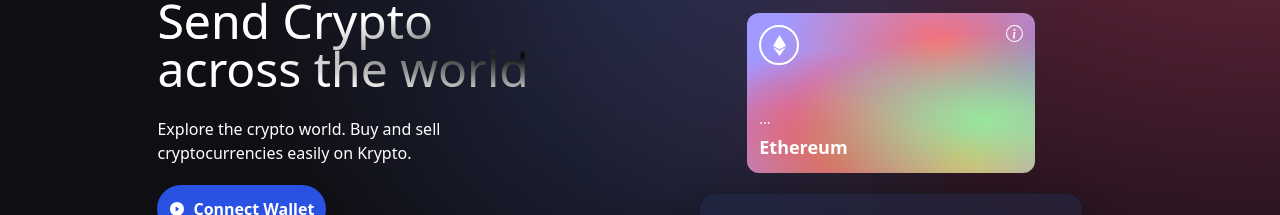
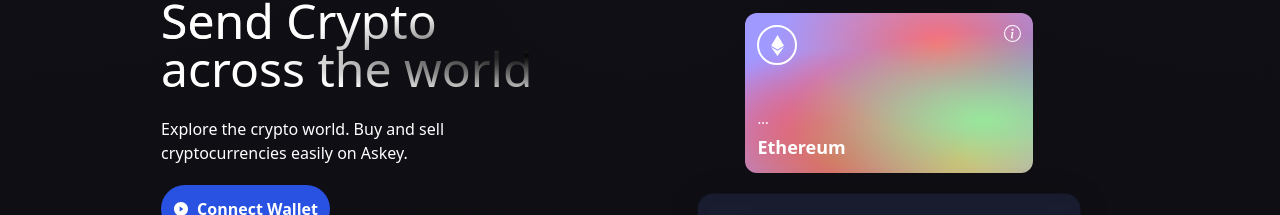
Before and after one commit to asketsystem/askey-wallet, a React (Vite) app in the folder client/: page / in a window 1280 px wide. Shown: the part 159-374 px from the top of the page. Built offline with nearby package versions, Linux system fonts and the light colour scheme; no server answers.

Commit message:
Fixing Bugs

```diff
--- a/client/package.json
+++ b/client/package.json
@@ -1,5 +1,5 @@
 {
-  "name": "wave-app",
+  "name": "askey-app",
   "version": "0.0.0",
   "scripts": {
     "dev": "vite",
--- a/client/src/components/Welcome.jsx
+++ b/client/src/components/Welcome.jsx
@@ -41,7 +41,7 @@
             Send Crypto <br /> across the world
           </h1>
           <p className="text-left mt-5 text-white font-light md:w-9/12 w-11/12 text-base">
-            Explore the crypto world. Buy and sell cryptocurrencies easily on Krypto.
+            Explore the crypto world. Buy and sell cryptocurrencies easily on Askey.
           </p>
           {!currentAccount && (
             <button
--- a/client/src/index.css
+++ b/client/src/index.css
@@ -17,29 +17,29 @@
   background-color:#0f0e13;
   background-image:
     radial-gradient(at 0% 0%, hsla(253,16%,7%,1) 0, transparent 50%),
-    radial-gradient(at 50% 0%, hsla(225,39%,30%,1) 0, transparent 50%),
-    radial-gradient(at 100% 0%, hsla(339,49%,30%,1) 0, transparent 50%);
+    radial-gradient(at 50% 0%, hsla(253,16%,7%,1) 0, transparent 50%),
+    radial-gradient(at 100% 0%, hsla(253,16%,7%,1) 0, transparent 50%);
 }
 
 .gradient-bg-services {
   background-color:#0f0e13;
   background-image:
     radial-gradient(at 0% 0%, hsla(253,16%,7%,1) 0, transparent 50%),
-    radial-gradient(at 50% 100%, hsla(225,39%,25%,1) 0, transparent 50%);
+    radial-gradient(at 50% 100%, hsla(253,16%,7%,1) 0, transparent 50%);
 }
 
 .gradient-bg-transactions {
   background-color: #0f0e13;
   background-image:
     radial-gradient(at 0% 100%, hsla(253,16%,7%,1) 0, transparent 50%),
-    radial-gradient(at 50% 0%, hsla(225,39%,25%,1) 0, transparent 50%);
+    radial-gradient(at 50% 0%, hsla(253,16%,7%,1) 0, transparent 50%);
 }
 
 .gradient-bg-footer {
   background-color: #0f0e13;
   background-image:
     radial-gradient(at 0% 100%, hsla(253,16%,7%,1) 0, transparent 53%),
-    radial-gradient(at 50% 150%, hsla(339,49%,30%,1) 0, transparent 50%);
+    radial-gradient(at 50% 150%, hsla(253,16%,7%,1) 0, transparent 50%);
 }
 
 .blue-glassmorphism {
```
